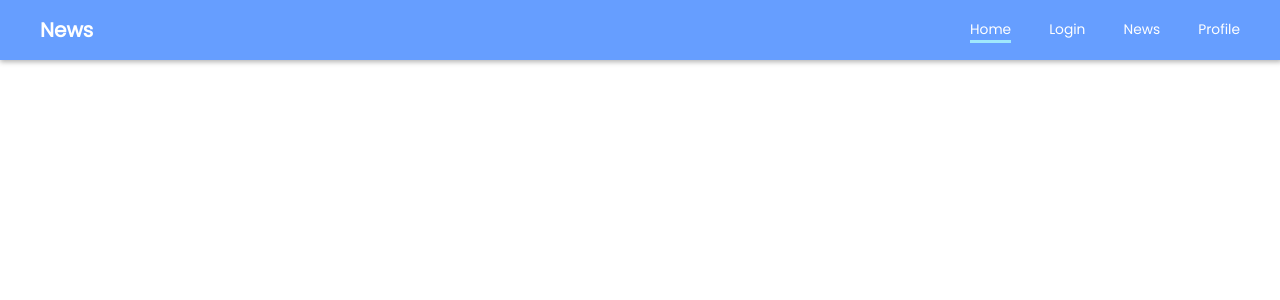
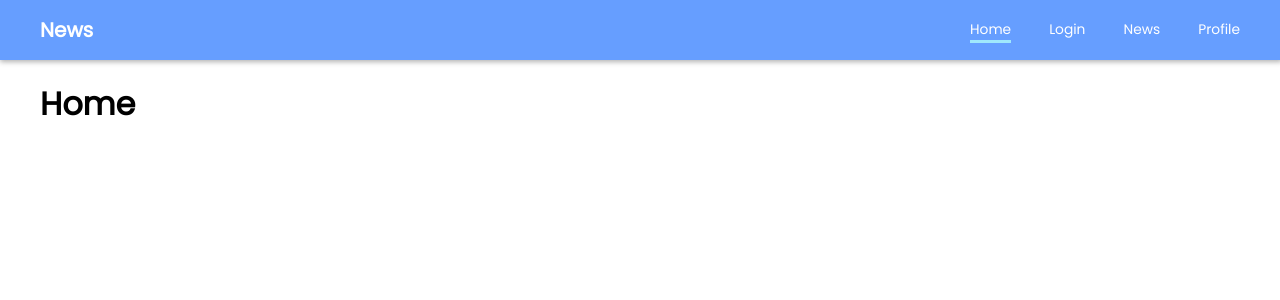
Before and after one commit to Babiy7/west-solutions-test, a React (Create React App) app: page / in a window 1280 px wide. Shown: the top 300 px of the page. Built offline with nearby package versions, Linux system fonts and the light colour scheme; a web font is replaced by a local one.

Commit message:
Made Home component.

```diff
--- a/src/App.js
+++ b/src/App.js
@@ -1,12 +1,19 @@
 import React from "react";
 import "./App.module.scss";
 
+import { Route, Switch } from "react-router-dom";
+
 import Layout from "./hoc/Layout/Layout";
+import Home from "./components/Sections/Home/Home";
 
 function App() {
   return (
     <div className="App">
-      <Layout></Layout>
+      <Layout>
+        <Switch>
+          <Route path="/" component={Home} />
+        </Switch>
+      </Layout>
     </div>
   );
 }
--- /dev/null
+++ b/src/components/Sections/Home/Home.js
@@ -0,0 +1,12 @@
+import React from "react";
+import classes from "./Home.module.scss";
+
+const Home = () => {
+  return (
+    <div className={classes.Home}>
+      <h1>Home</h1>
+    </div>
+  );
+};
+
+export default Home;
--- /dev/null
+++ b/src/components/Sections/Home/Home.module.scss
@@ -0,0 +1,7 @@
+.Home {
+  height: 100%;
+  width: 100%;
+  max-width: 1200px;
+
+  margin: auto;
+}
--- a/src/hoc/Layout/Layout.js
+++ b/src/hoc/Layout/Layout.js
@@ -15,7 +15,7 @@ const Layout = props => {
           </nav>
         </div>
       </header>
-      {props.children}
+      <div className={classes.Content}>{props.children}</div>
     </div>
   );
 };
--- a/src/hoc/Layout/Layout.module.scss
+++ b/src/hoc/Layout/Layout.module.scss
@@ -1,15 +1,16 @@
 .Layout {
-  padding: 0 20px;
-
-  background: #669eff;
-
-  box-shadow: 1px 1px 5px 1px rgba(black, 0.3);
-  overflow: hidden;
+  min-height: 100vh;
 
   .Header {
     height: 60px;
 
     display: flex;
+    padding: 0 20px;
+
+    background: #669eff;
+
+    box-shadow: 1px 1px 5px 1px rgba(black, 0.3);
+    overflow: hidden;
 
     .Container {
       width: 100%;
@@ -32,4 +33,10 @@
       }
     }
   }
+
+  .Content {
+    display: flex;
+
+    padding: 20px 20px;
+  }
 }
```
Also changed, not shown: src/components/Sections/Intro/Intro.js (deleted, +0 -8 lines), src/components/Sections/Intro/Intro.module.scss (deleted).
